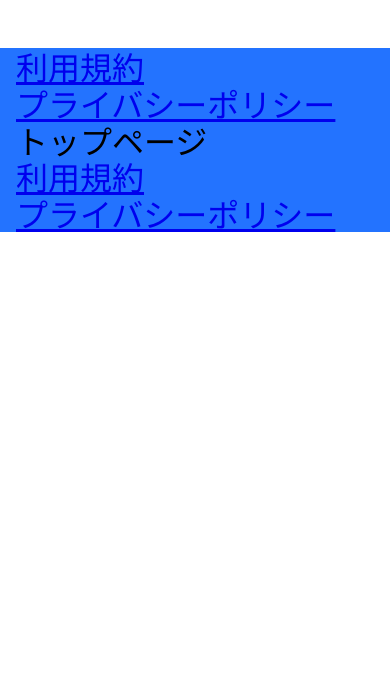
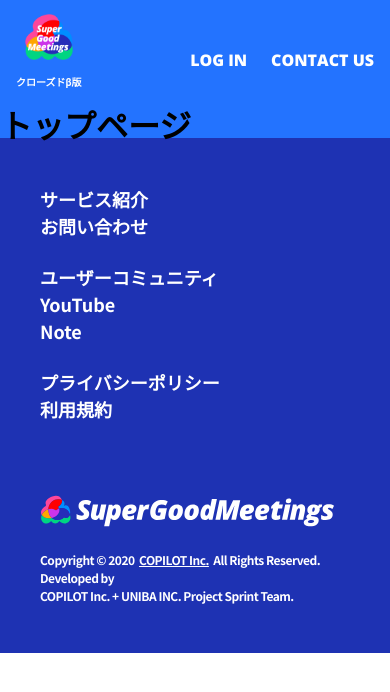
Before and after one commit to uniba/super-good-meetings-portal, a Next.js app: page / in a window 390 px wide. Shown: the top 692 px of the page. Built offline with nearby package versions, Linux system fonts and the light colour scheme.

Commit message:
header, footer マークアップ

```diff
--- a/components/footer.jsx
+++ b/components/footer.jsx
@@ -1,15 +1,62 @@
 import Link from "next/link";
+import styles from "./styles/footer.module.scss";
 
 const Footer = () => {
   return (
+    <div className={styles.footer}>
+      <div className={styles.footer_inner}>
+        <h1>
+          <img src="/images/logo_mark.svg" alt="" />
+        </h1>
+        <div className={styles.footer_navigation}>
           <ul>
             <li>
-        <Link href="/terms">利用規約</Link>
+              <Link href="https://supergoodmeetings.com/login">
+                サービス紹介
+              </Link>
             </li>
             <li>
-        <Link href="/privacy">プライバシーポリシー</Link>
+              <Link href="https://supergoodmeetings.com/login">
+                お問い合わせ
+              </Link>
             </li>
           </ul>
+          <ul>
+            <li>
+              <Link href="https://supergoodmeetings.com/login">
+                ユーザーコミュニティ
+              </Link>
+            </li>
+            <li>
+              <Link href="https://supergoodmeetings.com/login">YouTube</Link>
+            </li>
+            <li>
+              <Link href="https://supergoodmeetings.com/login">Note</Link>
+            </li>
+          </ul>
+          <ul>
+            <li>
+              <Link href="https://supergoodmeetings.com/login">
+                プライバシーポリシー
+              </Link>
+            </li>
+            <li>
+              <Link href="https://supergoodmeetings.com/login">利用規約</Link>
+            </li>
+          </ul>
+        </div>
+      </div>
+      <address>
+        Copyright &copy; 2020 &nbsp;
+        <a href="https://copilot.jp/" target="_blank" rel="noopener">
+          COPILOT Inc.
+        </a>
+        &nbsp; All Rights Reserved.
+        <br />
+        Developed by <span className={styles.sp}></span> COPILOT Inc. + UNIBA
+        INC. Project Sprint Team.
+      </address>
+    </div>
   );
 };
 
--- a/components/header.jsx
+++ b/components/header.jsx
@@ -1,15 +1,24 @@
 import Link from "next/link";
+import styles from "./styles/header.module.scss";
 
 const Header = () => {
   return (
-    <ul>
-      <li>
-        <Link href="/terms">利用規約</Link>
-      </li>
-      <li>
-        <Link href="/privacy">プライバシーポリシー</Link>
-      </li>
-    </ul>
+    <div className={styles.header}>
+      <h1>
+        <img src="/images/sgm_logo.png" alt="SuperGoodMeetings" />
+        <span>クローズドβ版</span>
+      </h1>
+      <ul className={styles.sessions}>
+        <li>
+          <Link href="https://supergoodmeetings.com/login">LOG IN</Link>
+        </li>
+        <li>
+          <Link href="https://docs.google.com/forms/d/e/1FAIpQLSfc2sXdcxDEz5Boi08Vymj7EtGeZAsCSljg6bBB0g1d9Aea0g/viewform">
+            <a target="_blank">CONTACT US</a>
+          </Link>
+        </li>
+      </ul>
+    </div>
   );
 };
 
--- /dev/null
+++ b/components/styles/footer.module.scss
@@ -0,0 +1,80 @@
+@import "../../styles/base_styles.scss";
+
+.footer {
+  color: $white;
+  background: $blue;
+  padding: 56px 160px 80px 160px;
+
+  .footer_inner {
+    display: flex;
+    h1 {
+      margin: 0;
+      img {
+        width: 315px;
+      }
+    }
+
+    .footer_navigation {
+      display: flex;
+      margin-left: auto;
+      margin-bottom: 48px;
+      @include font-size("body-pc");
+
+      ul {
+        margin-left: 80px;
+
+        a {
+          color: $white;
+          text-decoration: none;
+
+          &:hover {
+            opacity: 80%;
+          }
+        }
+      }
+    }
+  }
+  address {
+    @include font-size("caption-pc");
+
+    a {
+      color: $white;
+    }
+  }
+
+  @media screen and (max-width: 1000px) {
+    padding: 48px 40px 48px 40px;
+
+    .footer_inner {
+      flex-direction: column;
+
+      h1 {
+        order: 2;
+        margin: 0;
+
+        img {
+          width: 295px;
+          margin-bottom: 24px;
+        }
+      }
+
+      .footer_navigation {
+        display: block;
+        margin-left: 0;
+
+        ul {
+          margin-left: 0;
+          margin-bottom: 24px;
+        }
+      }
+    }
+
+    address {
+      @include font-size("caption-sp");
+
+      .sp {
+        display: block;
+      }
+    }
+  }
+}
--- /dev/null
+++ b/components/styles/header.module.scss
@@ -0,0 +1,71 @@
+@import "../../styles/base_styles.scss";
+
+.header {
+  color: $white;
+  position: relative;
+  z-index: 3;
+  display: flex;
+  align-items: center;
+  padding: 24px 64px 24px 64px;
+
+  h1 {
+    margin: 0;
+    font-size: 18px;
+    display: flex;
+    align-items: center;
+    img {
+      width: 84px;
+    }
+    span {
+      margin-left: 2em;
+    }
+  }
+  .sessions {
+    display: flex;
+    align-items: center;
+    margin-left: auto;
+
+    a {
+      color: $white;
+      font-family: "Open Sans";
+      font-size: 20px;
+      font-weight: 800;
+      text-transform: uppercase;
+      text-decoration: none;
+      line-height: 1.35;
+
+      &:hover {
+        opacity: 80%;
+      }
+
+      &:last-child {
+        margin-left: 48px;
+      }
+    }
+  }
+
+  @media screen and (max-width: 1000px) {
+    padding: 14px 16px 14px 16px;
+
+    h1 {
+      display: flex;
+      flex-direction: column;
+      font-size: 10px;
+      img {
+        width: 48px;
+      }
+      span {
+        margin: 8px 0 0 0;
+      }
+    }
+    .sessions {
+      a {
+        font-size: 16px;
+        white-space: nowrap;
+        &:last-child {
+          margin-left: 24px;
+        }
+      }
+    }
+  }
+}
--- a/components/styles/layout.module.scss
+++ b/components/styles/layout.module.scss
@@ -3,7 +3,4 @@
 .container {
   background: $background;
   @include font-size("h1-pc");
-  max-width: 36rem;
-  padding: 0 1rem;
-  margin: 3rem auto 6rem;
 }
--- a/pages/index.js
+++ b/pages/index.js
@@ -1,5 +1,6 @@
 import Head from "next/head";
 import Link from "next/link";
+import styles from "./styles/landing.scss";
 
 import Layout from "../components/layout";
 
@@ -10,7 +11,7 @@
         <title>SuperGoodMeetings</title>
       </Head>
       <Layout>
-        <div>トップページ</div>
+        <div className={styles.landing}>トップページ</div>
       </Layout>
     </>
   );
--- a/pages/privacy.js
+++ b/pages/privacy.js
@@ -1,4 +1,5 @@
 import Head from "next/head";
+import styles from "./styles/policy.scss";
 
 import Layout from "../components/layout";
 
@@ -9,7 +10,7 @@
         <title>プライバシーポリシー - SuperGoodMeetings</title>
       </Head>
       <Layout>
-        <div>プライバシーポリシー</div>
+        <div className={styles.policy}>プライバシーポリシー</div>
       </Layout>
     </>
   );
--- /dev/null
+++ b/pages/styles/landing.scss
@@ -0,0 +1,9 @@
+@import "../../styles/base_styles.scss";
+
+.landing {
+  position: relative;
+  overflow: hidden;
+  height: 100%;
+  background-color: $background;
+  color: $white;
+}
--- /dev/null
+++ b/pages/styles/policy.scss
@@ -0,0 +1,5 @@
+@import "../../styles/base_styles.scss";
+
+.policy {
+  background: red;
+}
--- a/pages/terms.js
+++ b/pages/terms.js
@@ -1,4 +1,5 @@
 import Head from "next/head";
+import styles from "./styles/policy.scss";
 
 import Layout from "../components/layout";
 
@@ -9,7 +10,7 @@
         <title>利用規約 - SuperGoodMeetings</title>
       </Head>
       <Layout>
-        <div>利用規約</div>
+        <div className={styles.policy}>利用規約</div>
       </Layout>
     </>
   );
--- a/styles/base_styles.scss
+++ b/styles/base_styles.scss
@@ -1,6 +1,12 @@
 @import "normalize.scss";
 @import "typo.scss";
 @import "color.scss";
+
+html,
+body {
+  margin: 0;
+  padding: 0;
+}
 
 body {
   font-family: $JPtypo, "Hiragino Sans", "ヒラギノ角ゴシック",
--- a/styles/typo.scss
+++ b/styles/typo.scss
@@ -3,22 +3,50 @@
 
 @mixin font-size($size) {
   @if $size == "h1-pc" {
+    font-style: normal;
     font-size: 32px;
+    font-weight: 900;
+    line-height: 28px;
   } @else if $size == "h2-pc" {
+    font-style: normal;
     font-size: 24px;
+    font-weight: 700;
+    line-height: 24px;
   } @else if $size == "body-pc" {
+    font-style: normal;
     font-size: 18px;
+    font-weight: 700;
+    line-height: 27px;
   } @else if $size == "label-pc" {
+    font-style: normal;
     font-size: 16px;
+    font-weight: 700;
+    line-height: 24px;
   } @else if $size == "caption-pc" {
+    font-style: normal;
     font-size: 14px;
+    font-weight: 700;
+    line-height: 21px;
   } @else if $size == "h1-sp" {
+    font-style: normal;
     font-size: 20px;
+    font-weight: 900;
+    line-height: 28px;
   } @else if $size == "h2-sp" {
+    font-style: normal;
     font-size: 16px;
+    font-weight: 700;
+    line-height: 24px;
   } @else if $size == "body-sp" {
+    font-style: normal;
     font-size: 13px;
+    font-weight: 700;
+    line-height: 19.5px;
   } @else if $size == "caption-sp" {
+    font-style: normal;
     font-size: 12px;
+    font-weight: 700;
+    line-height: 18px;
+    letter-spacing: -0.5px;
   }
 }
```
Lines whose indentation alone changed are shown as unchanged.
